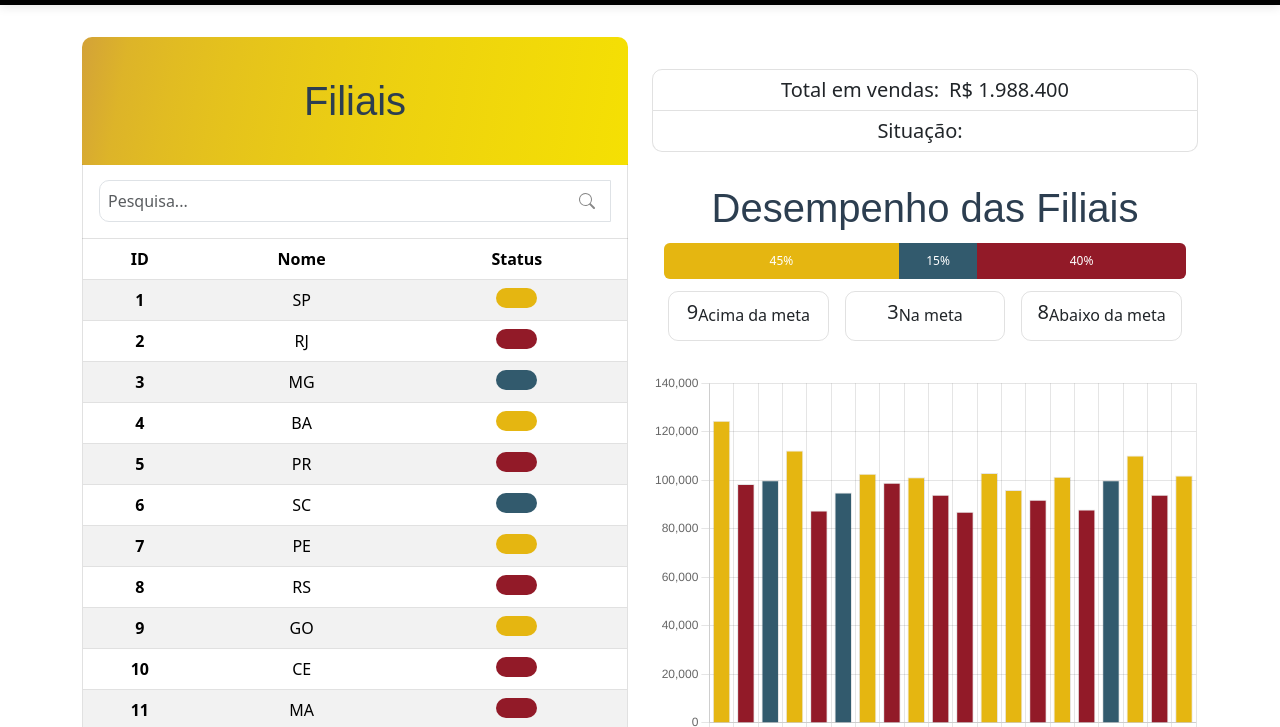
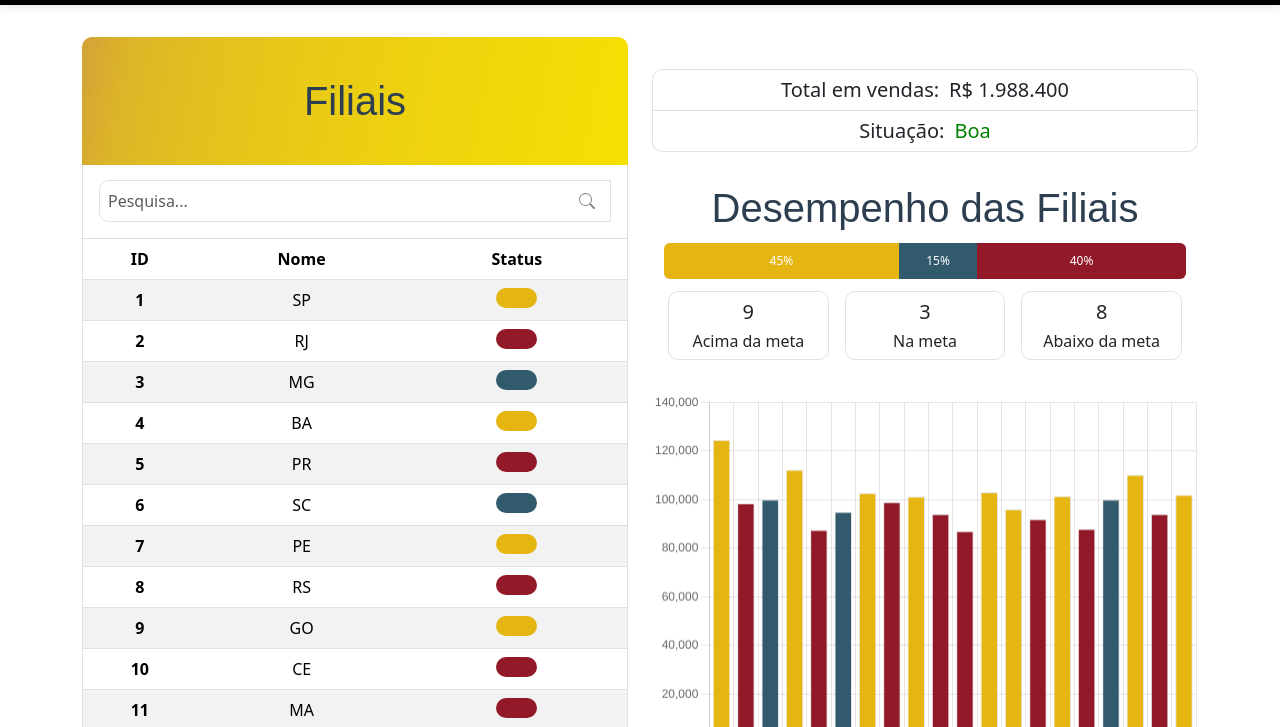
Before and after one commit to PedroHmelosilva/tabela_responsiva, a plain HTML site: page index.html in a window 1280 px wide. Shown: the part 70-797 px from the top of the page. Drawn offline with nearby package versions, Linux system fonts and the light colour scheme; a web font is replaced by a local one.

Commit message:
Campo Situação
Funcionalidades prontas

```diff
--- a/script.js
+++ b/script.js
@@ -151,7 +151,7 @@ function renderizarGrafico(dados) {
     });
 }
 
-
+// Barra de progresso
 function atualizarBarraProgresso(dados) {
     const total = dados.length;
     const totais = calcularTotaisStatus(dados);
@@ -177,8 +177,7 @@ function atualizarBarraProgresso(dados) {
     document.getElementById('totalAbaixo').textContent = `${totais.abaixo}`;
 }
 
-
-//Vizualização dos dados da tabela
+//Vizualização dos dados na tabela
 fetch('dados.json')
     .then(response => response.json())
     .then(data => {
@@ -188,6 +187,24 @@ fetch('dados.json')
 
         const total = calcularTotalVendas(dadosFiliais);
         totalVendasElemento.innerText = `R$ ${total.toLocaleString('pt-BR')}`;
+
+        //Mostrar situação geral das filiais
+        console.log(total/data.length);
+        media = total/data.length;
+        limite = 80000;
+
+        const situacao = document.getElementById('situacao');
+
+        if (media > limite) {
+            situacao.innerText = `Boa`;
+            situacao.style.color = 'green';
+        } else if (media < limite) {
+            situacao.innerText = `Atenção!`;
+            situacao.style.color = '#921a28';
+        } else {
+            situacao.innerText = `Dentro do esperado`;
+            situacao.style.color = '#1F3A93';
+        }
 
         atualizarBarraProgresso(dadosFiliais);
     })
--- a/style.css
+++ b/style.css
@@ -172,7 +172,7 @@ img#logo {
     border: 1px solid rgba(107,107,107,0.2);
     border-radius: 10px;
     display: flex;
-    flex-direction: row;
+    flex-direction: column;
     align-items: center;
     justify-content: center;
     padding: 0.5em 0;
@@ -213,8 +213,14 @@ img#logo {
     margin: 0 0.5em;
 }
 
+#situacao{
+    margin: 0;
+    font-weight: normal;
+}
+
 #totalVendas{
     margin-bottom: 0;
+    font-weight: normal;
 }
 
 .totalMeta{
```
